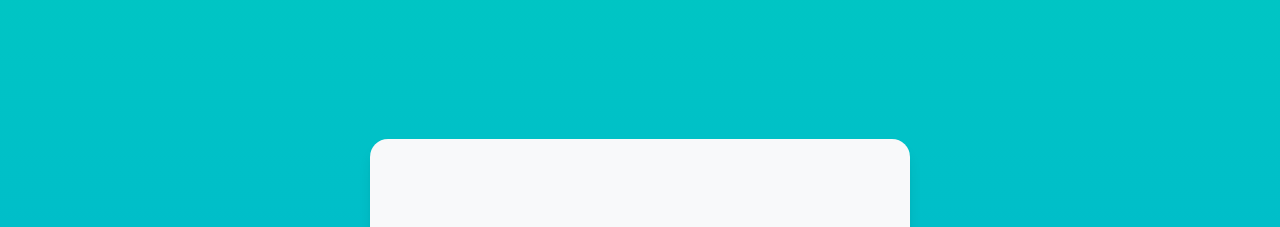
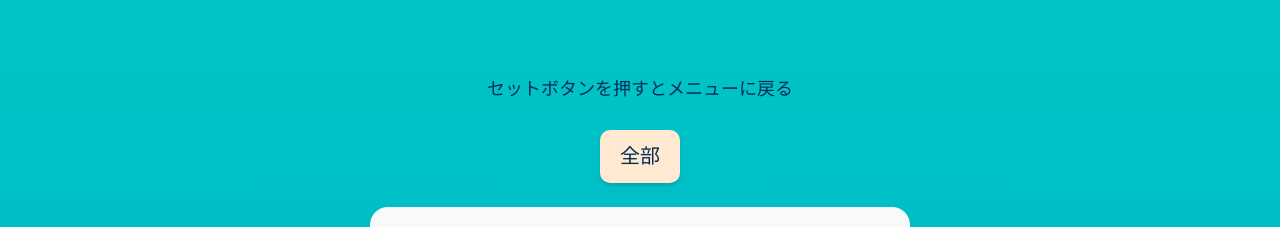
Before and after one commit to kebin20/english-flashcards-app, a React (Vite) app: page /all-cards in a window 1280 px wide. Shown: the part 163-390 px from the top of the page. Built offline with nearby package versions, Linux system fonts and the light colour scheme; no server answers; a web font is replaced by a local one.

Commit message:
feat: added a button in AllCardsPage for navigating back to the card menu

```diff
--- a/src/pages/AllCardsPage.tsx
+++ b/src/pages/AllCardsPage.tsx
@@ -2,6 +2,7 @@ import React, { useState, useEffect } from 'react';
 import Container from '../UI/Container';
 import Flashcard from '../components/Flashcard';
 import { ReviseButton, LearntButton, ResetButton } from '../UI/Buttons/Buttons';
+import { AltDeckButton } from '../UI/Buttons/DeckButton';
 import { ArrowForward, ArrowBack } from '../UI/Buttons/ArrowButtons';
 
 import { CardContentType } from '../interfaces';
@@ -152,6 +153,10 @@ function FlashcardScreen({
   return (
     <>
       <Container>
+        <p>セットボタンを押すとメニューに戻る</p>
+        <AltDeckButton to="/menu" className={undefined}>
+          全部
+        </AltDeckButton>
         {cardDeck.length !== 0 && (
           <>
             <FlashcardContainer>
```
